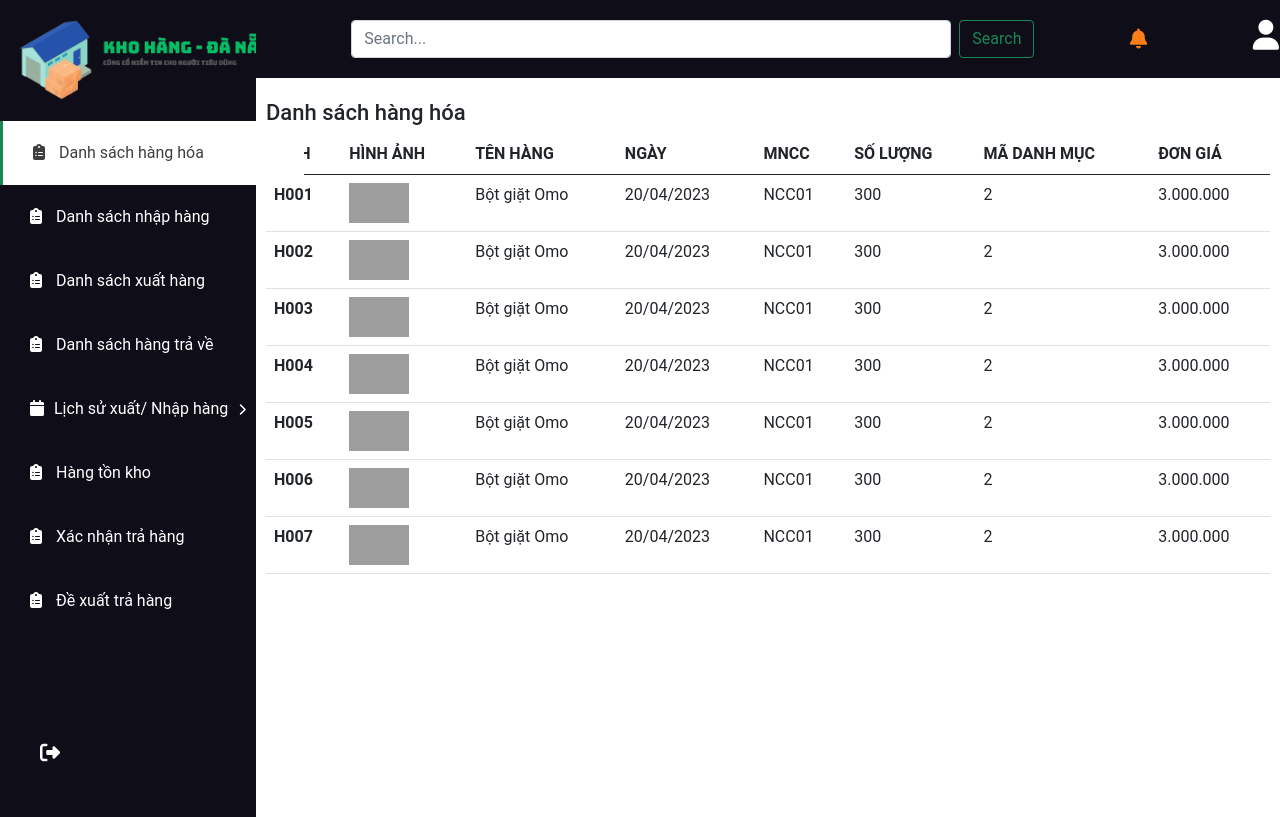
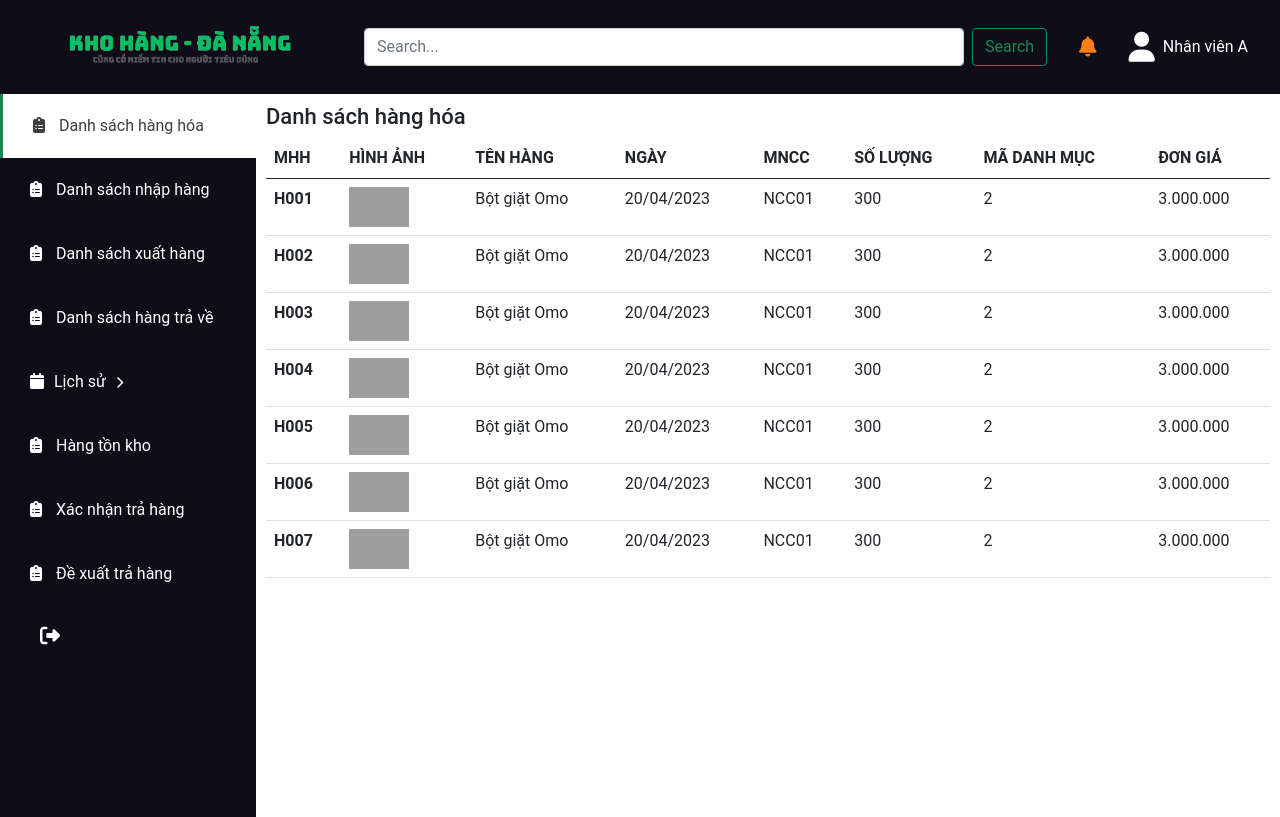
Before and after one commit to Nguyenbakhoa-sacly/DAPM_QuanLyKhoHang, a plain HTML site: page Frontend/index.html in a window 1280 px wide. Drawn offline with nearby package versions, Linux system fonts and the light colour scheme; grey boxes are pictures that could not be loaded.

Commit message:
fix_menu

```diff
--- a/Frontend/asset/css/style.css
+++ b/Frontend/asset/css/style.css
@@ -6,26 +6,74 @@
 body {
     font-family: 'Roboto', sans-serif;
 }
+
 .contain{
+
+}
+
+.nav_right{
+    background-color: #0F0D18;
+    position: fixed;
+    top: 0;
+    right: 0;
+    width: 100%;
+    z-index: 9999;
+}
+.nav_right-header{
+
     display: flex;
-    width: 100%;
+    justify-content: space-evenly;
+}
+.img_logo img{
+    width:300px;
+    padding: 15px;
+}
+.search-header{
+    display: flex;
+    justify-content: center;
+    align-items: center;
+}
+.form-control{
+    width: 600px !important;
+}
+.notification{
+    display: flex;
+    justify-content: center;
+    align-items: center;
+}
+.notification i{
+    font-size: 20px;
+    color: var(--bs-orange);
+
+}
+.icon_user{
+    display: flex;
+    justify-content: center;
+    align-items: center;
+}
+
+.icon_user i{
+    font-size: 30px;
+    color: #ffffff;
+    padding-right: 8px;
+}
+.icon_user span{
+    color: #ffffff;
+}
+
+.wrapper{
+    display: flex;
+    margin-top: 93.95px;
 }
 .menu{
+}
+
+.menu_left{
+    height: 1000px;
+    background-color: #0F0D18;
+    position: fixed;
     width: 20%;
-
-}
-.menu_left{
-    height: 817px;
-    background-color: #0F0D18;
-    z-index: 9998;
-}
-.menu_left_nav{
-    position: fixed;
-
-}
-.img_logo img{
-    width:304px;
-    padding: 15px;
+    left: 0;
 }
 
 .menu_left_nav_list{
@@ -84,7 +132,7 @@ body {
 }
 
 .icon_logout {
-    margin-top: 100px;
+    margin-top: 10px;
     margin-left: 30px;
     width: 40px;
     height: 40px;
@@ -102,60 +150,13 @@ body {
     padding: 10px;
 
 }
-.contain_right{
-    width: 80%;
+.content{
+    margin-left: 20%;
+    flex: 1;
 }
 
-.nav_right{
-    background-color: #0F0D18;
-    position: fixed;
-    width: 1215.35px;
-    z-index: 9999;
-}
-.nav_right-header{
-    padding-top: 20px;
-    padding-bottom: 20px;
-    display: flex;
-    justify-content: space-evenly;
-}
-
-.form-control{
-    width: 600px !important;
-}
-.notification{
-    display: flex;
-    justify-content: center;
-    align-items: center;
-}
-.notification i{
-    font-size: 20px;
-    color: var(--bs-orange);
-    padding-right: 10px;
-
-}
-.icon_user{
-    /* display: flex;
-    justify-content: center;
-    align-items: center; */
-
-}
-
-
-.icon_user i{
-    font-size: 30px;
-    color: #ffffff;
-    padding-right: 8px;
-}
-.icon_user span{
-    color: #ffffff;
-}
-
-.content{
-    margin-top: 100px;
-}
 .content_tab-list{
     margin: 10px;
-
 }
 
 .content_tab-list-item{
--- a/Frontend/index.html
+++ b/Frontend/index.html
@@ -15,20 +15,39 @@
 </head>
 <body>
     <div class="contain">
+        <div class=" nav_right">
+            <div class=" nav_right-header">
+                <div class="img_logo">
+                    <img src="./asset/img/logo-1.png" alt="">
+                </div>
+                <div class="search-header ">
+                    <form class="d-flex" role="search">
+                        <input class="form-control me-2 p" type="search" placeholder="Search..." aria-label="Search">
+                        <button class="btn btn-outline-success" type="submit">Search</button>
+                    </form>
+                </div>
+                <div class=" notification">
+                    <i class="fa-sharp fa-solid fa-bell"></i>
+                </div>
+                <div class=" icon_user" >
+                    <i class="fa-solid fa-user"></i>
+                    <span class="info">Nhân viên A</span>
+                </div>
+
+            </div>
+        </div>
+
+        <div class="wrapper">
             <div class="menu">
                 <div class="menu_left">
                     <div class="menu_left_nav">
-                    <div class="img_logo">
-                        <img src="./asset/img/logo.png" alt="">
-                    </div>
                         <div class="">
                             <ul class="menu_left_nav_list">
-                            <!-- <li class="menu_left_nav_list-item "><i class="fa-solid fa-house"></i> Home</li> -->
                                 <li  class=" menu_nav menu_left_nav_list-item action"> <i class="fa-sharp fa-solid fa-clipboard-list"></i> Danh sách hàng hóa</li>
                                 <li  class=" menu_nav menu_left_nav_list-item"> <i class="fa-sharp fa-solid fa-clipboard-list"></i> Danh sách nhập hàng</li>
                                 <li  class=" menu_nav menu_left_nav_list-item"> <i class="fa-sharp fa-solid fa-clipboard-list"></i> Danh sách xuất hàng</li>
                                 <li  class=" menu_nav menu_left_nav_list-item"> <i class="fa-sharp fa-solid fa-clipboard-list"></i> Danh sách hàng trả về</li>
-                            <li  class=" menu_left_nav_list-item"><i class="fa-solid fa-calendar"></i>Lịch sử xuất/ Nhập hàng
+                                <li  class=" menu_left_nav_list-item"><i class="fa-solid fa-calendar"></i>Lịch sử
                                     <span class="icon_drop_right">
                                         <i class="fa-solid fa-chevron-right"></i>
                                     </span>
@@ -47,25 +66,6 @@
                             </ul>
                         </div>
                     </div>
-            </div>
-        </div>
-        <div class="contain_right">
-            <div class=" nav_right">
-                <div class=" nav_right-header">
-                    <div class=" ">
-                        <form class="d-flex" role="search">
-                            <input class="form-control me-2 p" type="search" placeholder="Search..." aria-label="Search">
-                            <button class="btn btn-outline-success" type="submit">Search</button>
-                        </form>
-                    </div>
-                    <div class="   notification">
-                        <i class="fa-sharp fa-solid fa-bell"></i>
-                    </div>
-                    <div class=" icon_user" >
-                        <i class="fa-solid fa-user"></i>
-                        <span class="info">Nhân viên A</span>
-                    </div>
-
                 </div>
             </div>
             <div class="content">
```
Also changed, not shown: Frontend/asset/img/logo-1.png (added), Frontend/asset/img/logo.png (deleted). Lines whose indentation alone changed are shown as unchanged.
